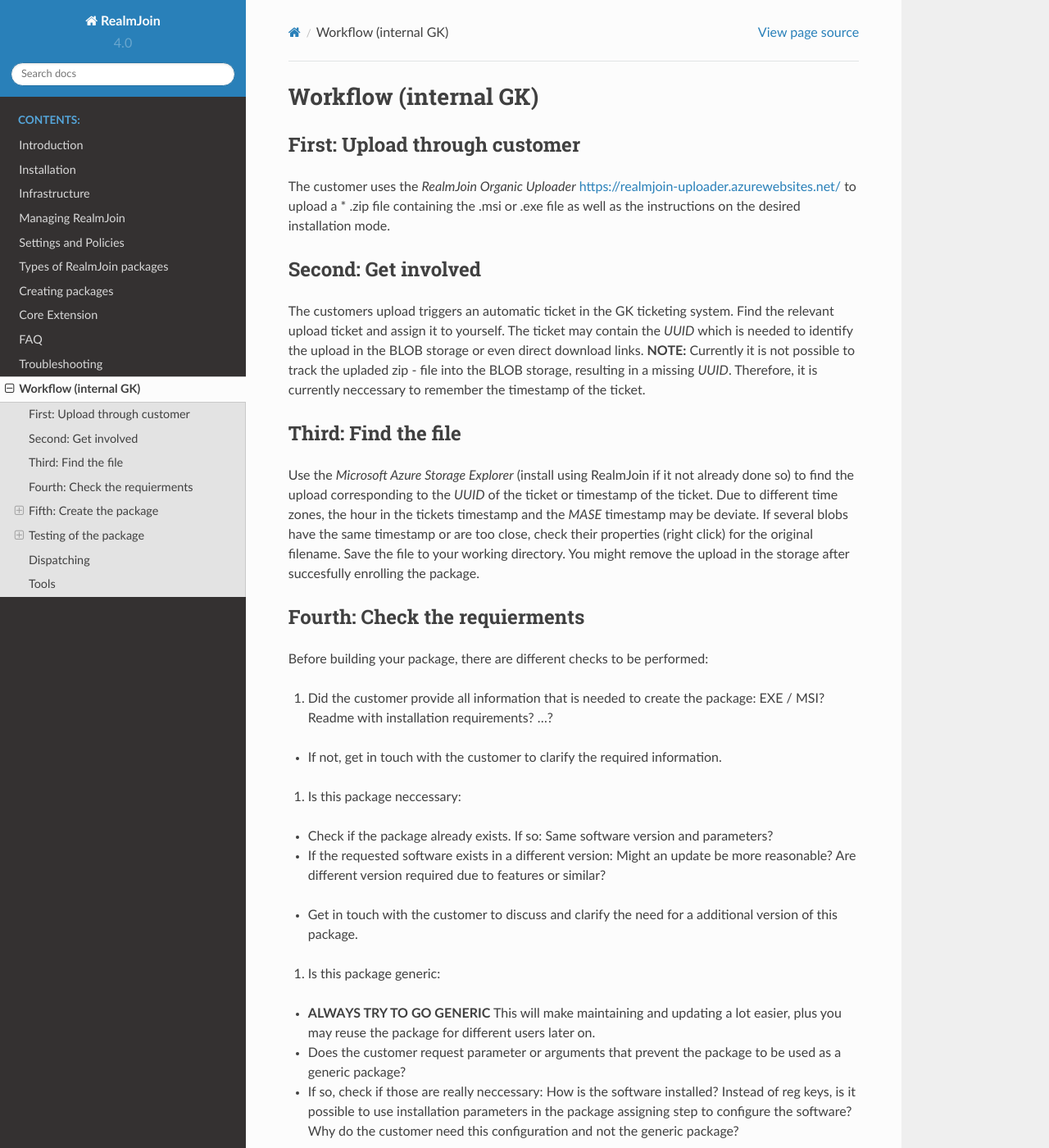
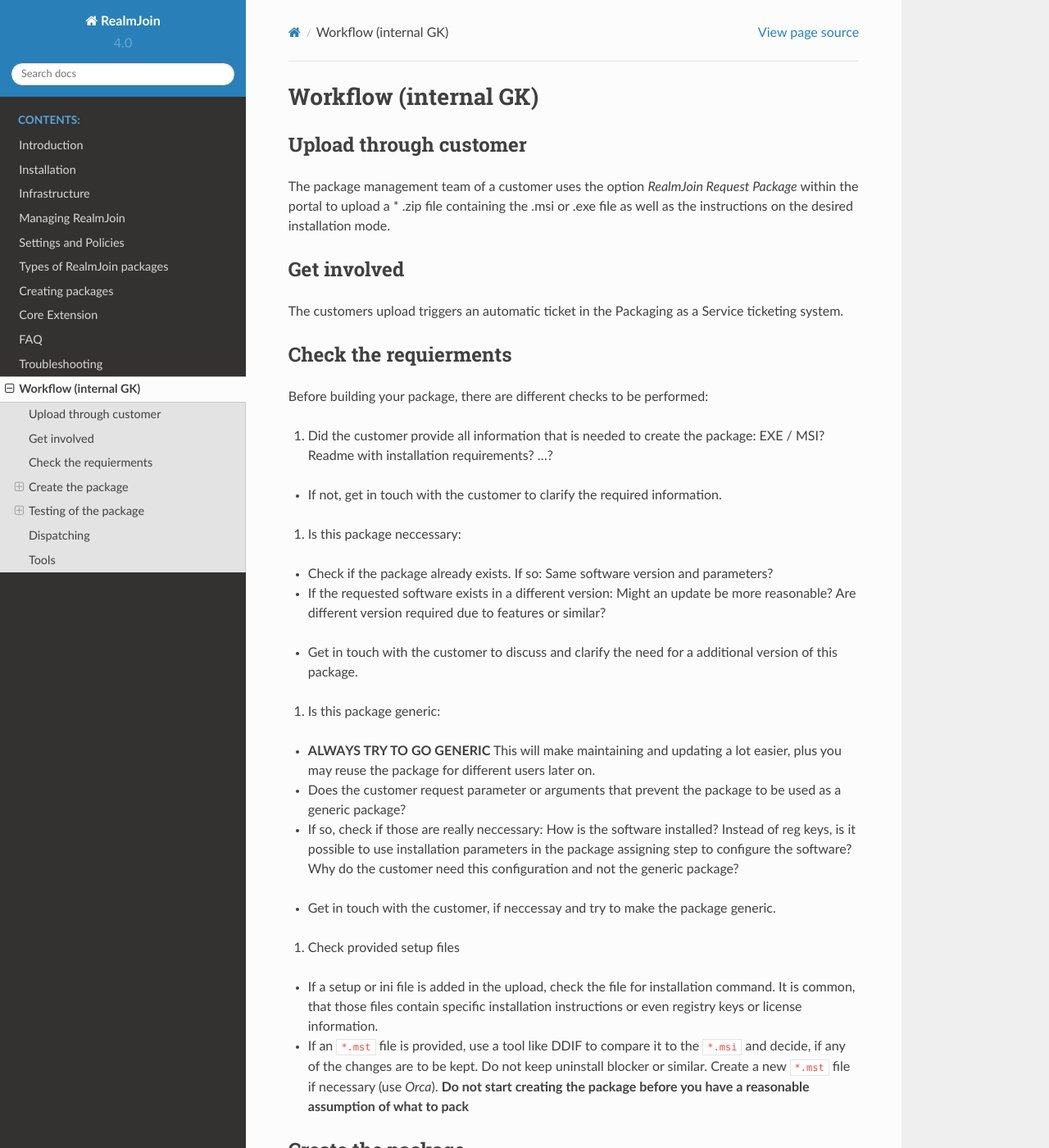
Before and after one commit to bb-froggy/realmjoin-docs, a Sphinx documentation site: the page built from docs/packaging-workflow.md, in a window 1280 px wide and 1400 px high. Shown: the whole window at 82% size. Built offline with Sphinx 7.4.7 and the Read the Docs theme 2.0.0, drawn with Linux system fonts in a browser that asks for light colours; some of the changed text lies outside the part shown.

Commit message:
uploader update

```diff
--- a/docs/packaging-workflow.md
+++ b/docs/packaging-workflow.md
@@ -1,19 +1,12 @@
 # Workflow (internal GK)
 
-## First: Upload through customer
-The customer uses the *RealmJoin Organic Uploader* <https://realmjoin-uploader.azurewebsites.net/> to upload a * .zip file containing the .msi or .exe file as well as the instructions on the desired installation mode.
+## Upload through customer
+The package management team of a customer uses the option *RealmJoin Request Package* within the portal to upload a * .zip file containing the .msi or .exe file as well as the instructions on the desired installation mode.
 
-## Second: Get involved
-The customers upload triggers an automatic ticket in the GK ticketing system. Find the relevant upload ticket and assign it to yourself. The ticket may contain the *UUID* which is needed to identify the upload in the BLOB storage or even direct download links.
-**NOTE:** Currently it is not possible to track the upladed zip - file into the BLOB storage, resulting in a missing *UUID*. Therefore, it is currently neccessary to remember the timestamp of the ticket.
+## Get involved
+The customers upload triggers an automatic ticket in the Packaging as a Service ticketing system.
 
-## Third: Find the file
-
-Use the *Microsoft Azure Storage Explorer* (install using RealmJoin if it not already done so) to find the upload corresponding to the *UUID* of the ticket or timestamp of the ticket.
-Due to different time zones, the hour in the tickets timestamp and the *MASE* timestamp may be deviate. If several blobs have the same timestamp or are too close, check their properties (right click) for the original filename.
-Save the file to your working directory. You might remove the upload in the storage after succesfully enrolling the package.
-
-## Fourth: Check the requierments
+## Check the requierments
 
 Before building your package, there are different checks to be performed:
 
@@ -34,7 +27,7 @@
   * If an `*.mst` file is provided, use a tool like DDIF to compare it to the `*.msi` and decide, if any of the changes are to be kept. Do not keep uninstall blocker or similar. Create a new `*.mst` file if necessary (use *Orca*).
 **Do not start creating the package before you have a reasonable assumption of what to pack**
 
-## Fifth: Create the package
+## Create the package
 ### Creating packages
 ![RJ ecosystem](./media/rj-ecosystem.png)
 The picture above provides a schematic overview over the RealmJoin package distribution ecosystem. The step of creating packages will be illuminiated in this chapter.
@@ -246,41 +239,3 @@
   * In the tool package
 - Tool package
   * If you are a member of the *packaging as a service* group, you might have access to <https://guk.sharepoint.com/sites/packaging/Shared%20Documents/Forms/AllItems.aspx>.
-
-
-
-
-<!--
-Pr�fungen:
-Softwareversion, gibt es andere Versionen beim Kunden
-Sind Args und Parametern sinnvoll, vllt statt custom lieber generic hinterher, nicht unbedingt zu viel User/Kundenspezifisch
-Argumente f�r generic: Kosten und Updates (die sind schneller da)
-Test der Software ggf auf VM
-
-Verzechnis erstellen vedor-program-version
-Jumpstarter f�r Template ausf�hren aus (Admin) cmd, gut wenn das im Ordner dr�ber liegt
-Werte eingeben
-
-Neue Repo Folder:
-Folder aufr�umen, steht in der Readme.md welche, readme auch weg,
-Umgenennen der ci.yml
-Sourcen in BLOBs, Versionsnummer in BLOBnamen angeben, da diese im Blobstorage ausserhalb von choco landen
-Erzeugen der hash check sum
-�ffnenin VS Code, editieren von chocolateyinstall
-Anapssen der nuspec datei
-Anpassen install script, auch wegen uninstall
-Falls notwendig eine post installtion Info mitgeben f�r Inis, Uninstal Files abfragen aus powershell
-
-
-
-Test durch eine Batchfile (Felix) zur Sim einer Umgebung
-
-Helferskripte um Uninstall Infos und weiteres zu ziehen (siehe extensions), wird ins choco temp geschoben, weil choco da sucht wenn online nichts gefunden wird
-
-
-
-
-Erg�nzung RJ Docu:
-Beim Packaing:Jumpstarter gibt�s Parameter im Script, die k�nnen in den Befehl reinkommen
-VLC zu vlc, weil immer klein
--->
```
